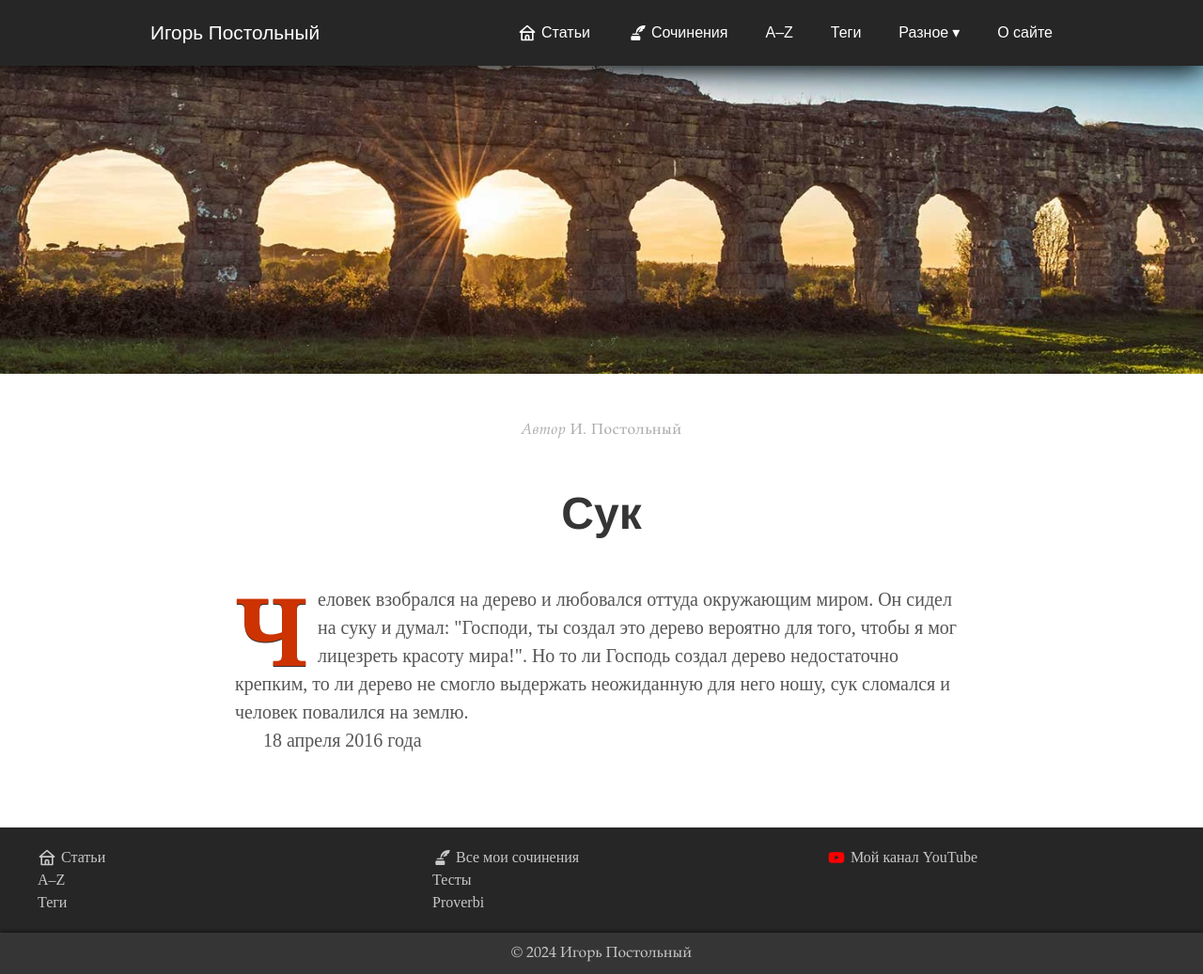
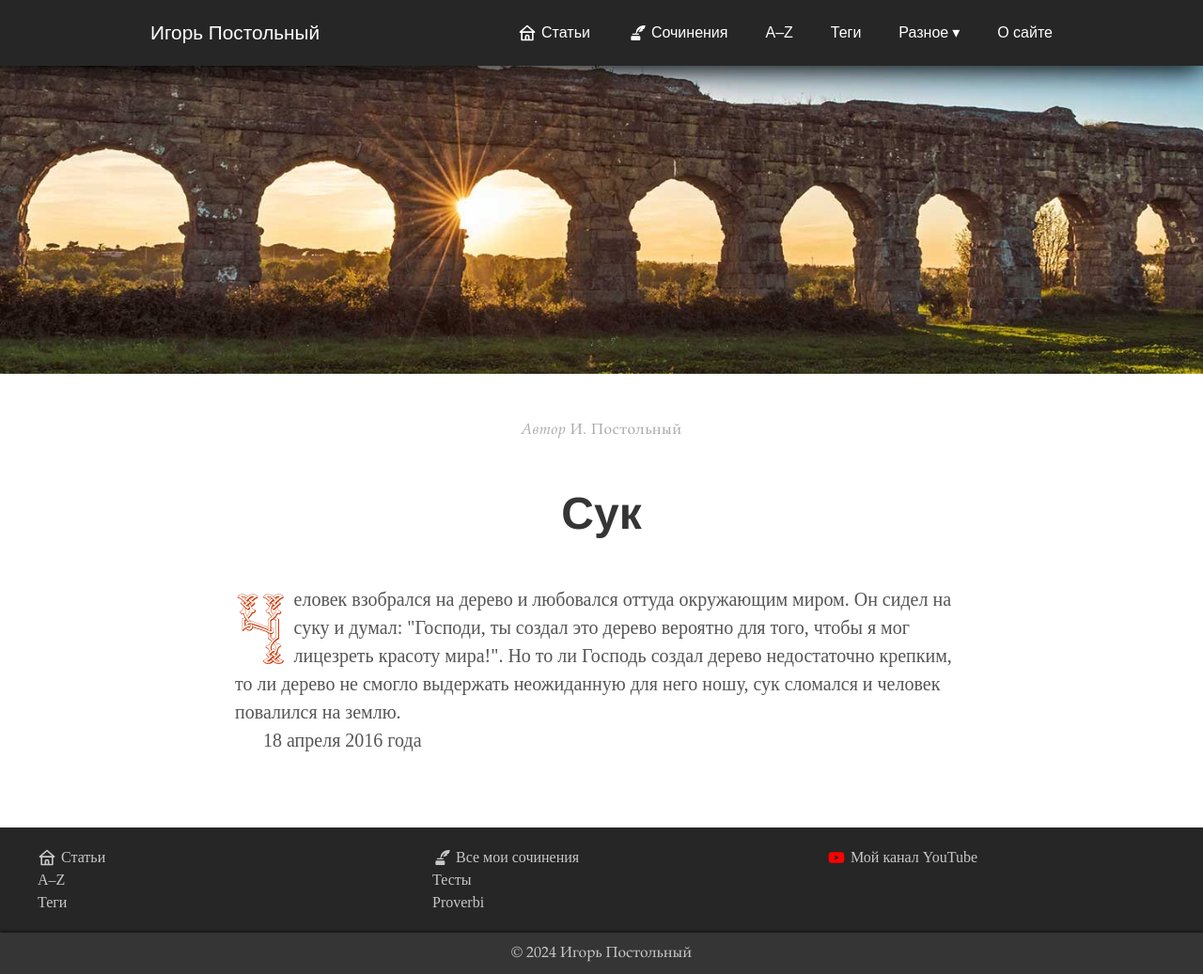
Before and after one commit to postolny/postolny.github.io, a Jekyll site: the page built from _pages/suk.html, in a window 1280 px wide. Shown: the whole page at 94% size. Built offline with Jekyll 4.4.1, drawn with Linux system fonts in a browser that asks for light colours.

Commit message:
Add files via upload

```diff
--- a/_sass/tale.scss
+++ b/_sass/tale.scss
@@ -10,3 +10,4 @@
 @import 'tale/404';
 @import 'tale/taxonomies';
 @import 'tale/tests';
+@import 'tale/fonts';
```
